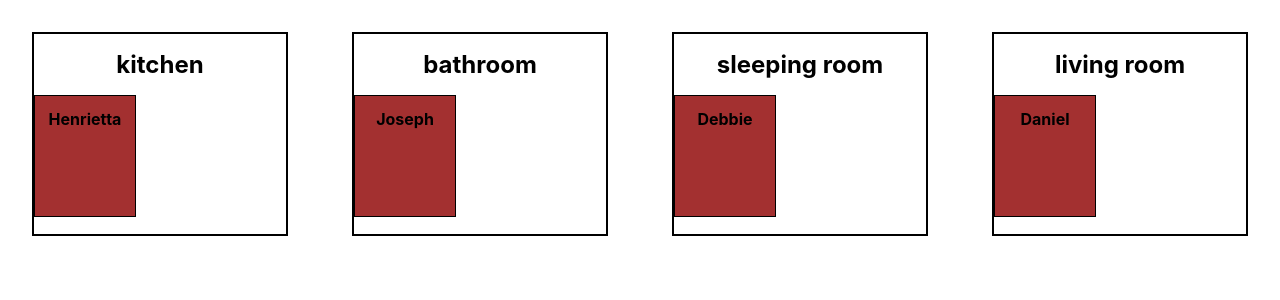
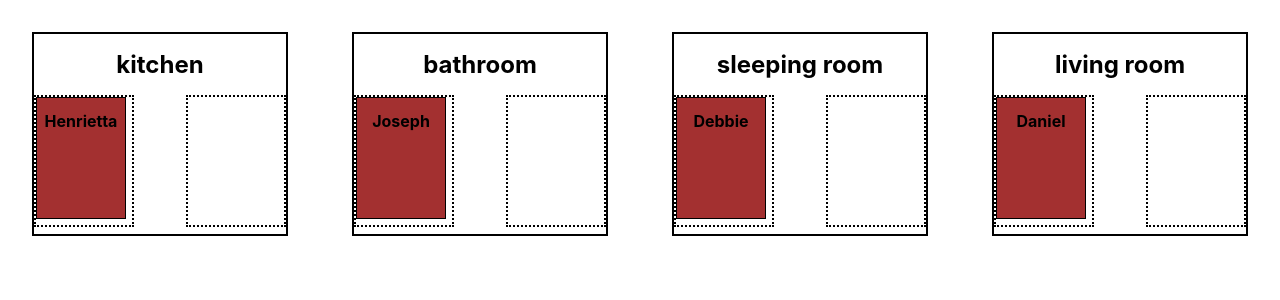
Before and after one commit to hangingpulse/9rooms, a React (Create React App) app: page / in a window 1280 px wide. Shown: the top 300 px of the page. Built offline with nearby package versions, Linux system fonts and the light colour scheme.

Commit message:
build in room slots

```diff
--- a/src/components/Character.css
+++ b/src/components/Character.css
@@ -1,6 +1,6 @@
 .character {
-    width: 100px;
-    height: 120px;
+    width: 5.5rem;
+    height: 7.5rem;
     border: 1px solid black;
     background-color: #a33030;
 }
--- a/src/components/Character.js
+++ b/src/components/Character.js
@@ -2,29 +2,28 @@ import React from 'react'
 import { useDrag } from 'react-dnd'
 import './Character.css'
 import {ItemTypes} from '../utils/ItemTypes'
+import characters from '../gamedata/characters'
 
-
-function Character({character}) {
+function Character({characterId}) {
 
     const [{ isDragging}, drag] = useDrag(() => ({
         type: ItemTypes.CHARACTER,
         item: {
-            name: character.name,
-            room: character.room
+            character: characterId,
         },
         collect: monitor => ({
             isDragging: !!monitor.isDragging()
         })
-    })
+    }))
 
-    )
+    const currentCharacter = characters.find(character => character.index === characterId)
 
     return (
         <div
         className={isDragging? 'character character--drag':'character'}
         ref={drag}
         >
-            <h2 className="character__name">{character.name}</h2>
+            <h2 className="character__name">{currentCharacter.name}</h2>
         </div>
     )
 }
--- a/src/components/Grid.js
+++ b/src/components/Grid.js
@@ -1,94 +1,26 @@
-import React, { useState, useEffect } from 'react'
+import React from 'react'
 import Room from './Room'
 import './Grid.css'
+import useGame from '../hooks/useGame'
+import rooms from '../gamedata/rooms'
 
 function Grid() {
 
-    const [roomsUpdated, setRoomsUpdated] = useState(false)
-
-    const characters = [
-        {
-            name: 'Henrietta',
-            color: 'blue',
-        },
-        {
-            name: 'Joseph',
-            color: 'red',
-        },
-        {
-            name: 'Debbie',
-            color: 'green',
-        },
-        {
-            name: 'Daniel',
-            color: 'yellow',
-        }
-    ]
-
-    const [rooms, setRooms] = useState([
-        {
-            id: 1,
-            name: 'kitchen',
-            characters: ['Henrietta']
-        },
-        {
-            id: 2,
-            name: 'bathroom',
-            characters: ['Joseph']
-        },
-        {
-            id: 3,
-            name: 'sleeping room',
-            characters: ['Debbie']
-        },
-        {
-            id: 4,
-            name: 'living room',
-            characters: ['Daniel']
-        }
-    ])
-
-    useEffect(() => {
-        setRoomsUpdated(true)
-    }, [rooms])
-
-    const changeRoom = (characterName, newRoom) => {
-        console.log(roomsUpdated)
-        console.log(characterName)
-        setRooms(prevRooms => {
-            const updatedRooms = prevRooms.map(room => {
-                if (newRoom.id === room.id) {
-                    const newRoom = {
-                        ...room,
-                        characters: [...room.characters, characterName]
-                    }
-                    return newRoom
-                }
-                if (room.characters.includes(characterName) && newRoom.id !== room.id) {
-
-                    const oldRoom = {
-                        ...room,
-                        characters: room.characters.filter(character => character !== characterName)
-                    }
-                    return oldRoom
-                }
-                return room
-            })
-            return updatedRooms;
-          });
-    }
-
+    const [gameState, changeRoom] = useGame()
+    console.log(gameState)
 
     return (
         <div className="Grid">
+
             <div className="row row--1">
-                {rooms.map((room => roomsUpdated && <Room
+                {rooms.map(((room) =>  <Room
                 key={room.id}
                 room={room}
                 changeRoom={changeRoom}
-                characters={characters.filter(character => room.characters.includes(character.name) )}
+                characters={gameState.rooms[room.id]}
                 /> ))}
             </div>
+
         </div>
     )
 
--- a/src/components/Room.css
+++ b/src/components/Room.css
@@ -14,3 +14,9 @@
     justify-content: space-between;
     align-items: center;
 }
+
+.room__slot1, .room_slot2 {
+    width: 6rem;
+    height: 8rem;
+    border: 2px dotted black;
+}
--- a/src/components/Room.js
+++ b/src/components/Room.js
@@ -9,9 +9,10 @@ function Room({room, characters, changeRoom}) {
 
     const [{isOver}, drop] = useDrop({
         accept: ItemTypes.CHARACTER,
-        drop: (character) => {
+        drop: ({character}) => {
             console.log(character)
-            changeRoom(character.name, room)},
+            changeRoom(room.id, character)
+        },
         collect: monitor => ({
             isOver: !!monitor.isOver(),
         })
@@ -21,16 +22,15 @@ function Room({room, characters, changeRoom}) {
     return (
         <div className="room" ref={drop}>
             <h1 className="room__title">{room.name}</h1>
-            <div className="room__area"
-                style={isOver? {backgroundColor: 'yellow'}: {}}
-            >
-                {characters
-                    .map((character, i) => (<Character
-                    key={i}
-                    character={character}
-                    changeRoom={changeRoom}
-                    />))
-                }
+                <div className="room__area"
+                    style={isOver? {backgroundColor: 'yellow'}: {}}
+                >
+                <div className="room__slot1">
+                    {characters.slot1 && <Character characterId={characters.slot1} changeRoom={changeRoom} />}
+                </div>
+                <div className="room_slot2">
+                    {characters.slot2 && <Character characterId={characters.slot2} changeRoom={changeRoom} />}
+                </div>
             </div>
         </div>
     )
--- /dev/null
+++ b/src/gamedata/characters.js
@@ -0,0 +1,26 @@
+const characters = [
+    {
+        index: 4,
+        name: 'Henrietta',
+        color: 'blue',
+    },
+    {
+        index: 1,
+        name: 'Joseph',
+        color: 'red',
+    },
+    {
+        index: 2,
+        name: 'Debbie',
+        color: 'green',
+    },
+    {
+        index: 3,
+        name: 'Daniel',
+        color: 'yellow',
+    }
+]
+
+
+
+export default characters
--- /dev/null
+++ b/src/gamedata/rooms.js
@@ -0,0 +1,20 @@
+const rooms = [
+    {
+        id: 0,
+        name: 'kitchen',
+    },
+    {
+        id: 1,
+        name: 'bathroom',
+    },
+    {
+        id: 2,
+        name: 'sleeping room',
+    },
+    {
+        id: 3,
+        name: 'living room',
+    }
+]
+
+export default rooms
--- /dev/null
+++ b/src/hooks/useGame.js
@@ -0,0 +1,86 @@
+import { useReducer } from 'react'
+
+function useGame() {
+
+    const initialState = {
+        rooms: [
+            {
+                slot1: 4,
+                slot2: null,
+            },
+            {
+                slot1: 1,
+                slot2: null,
+            },
+            {
+                slot1: 2,
+                slot2: null,
+            },
+            {
+                slot1: 3,
+                slot2: null,
+            }
+        ]
+    }
+
+    const reducer = (state, action) => {
+        switch (action.type) {
+            case 'new game':
+                return initialState
+            case 'change room':
+                return {...state, rooms: [...action.payload]}
+            default:
+                return state
+        }
+    }
+
+    const [state, dispatch] = useReducer(reducer, initialState)
+
+    // ************** Change Room Function ***************
+
+    const changeRoom = (newRoom, droppedCharacter) => {
+        const updatedRooms = state.rooms.map((room, index) => {
+            if (newRoom === index) { //check the different Slots. If there is no character in slot 1, the new character is always added there
+                if (!room.slot1) {
+                    const newRoom = {
+                        ...room,
+                        slot1: droppedCharacter
+                    }
+                    return newRoom
+                }
+                if (!room.slot2) {
+                    const newRoom = {
+                        ...room,
+                        slot2: droppedCharacter
+                    }
+                    return newRoom
+                }
+                return room
+            } else {
+                console.log(room, droppedCharacter)
+                if (room.slot1 === droppedCharacter) {
+                    const oldRoom = {
+                        ...room,
+                        slot1: null,
+                    }
+                    return oldRoom
+                }
+                if (room.slot2 === droppedCharacter) {
+                    const oldRoom = {
+                        ...room,
+                        slot2: null
+                    }
+                    return oldRoom
+                }
+                return room
+            }
+        })
+        dispatch({type: 'change room', payload: updatedRooms})
+    }
+
+
+
+    return [state, changeRoom]
+}
+
+export default useGame
```
Also changed, not shown: src/setupTests.js (deleted, +0 -5 lines), src/components/test.js (deleted), src/logo.svg (deleted), 1 other file (tests, documents, lock files or other folders).
